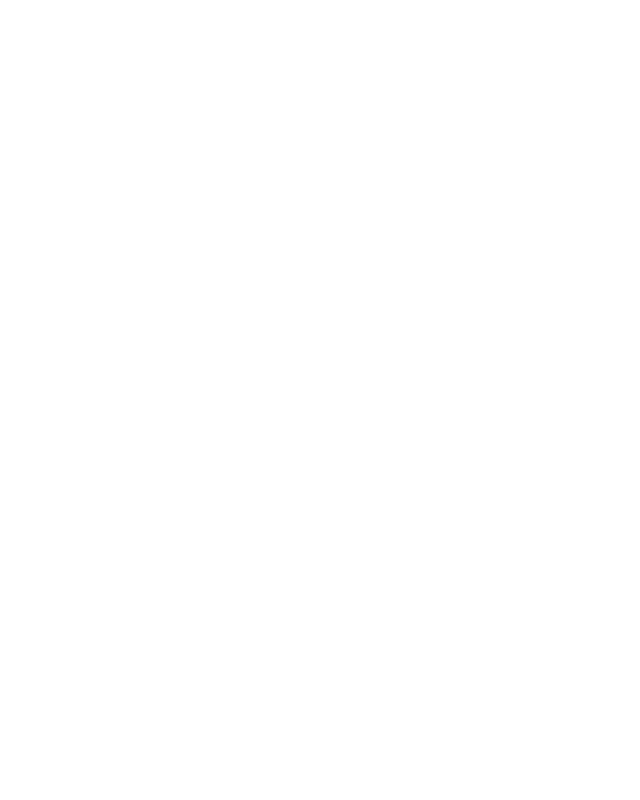
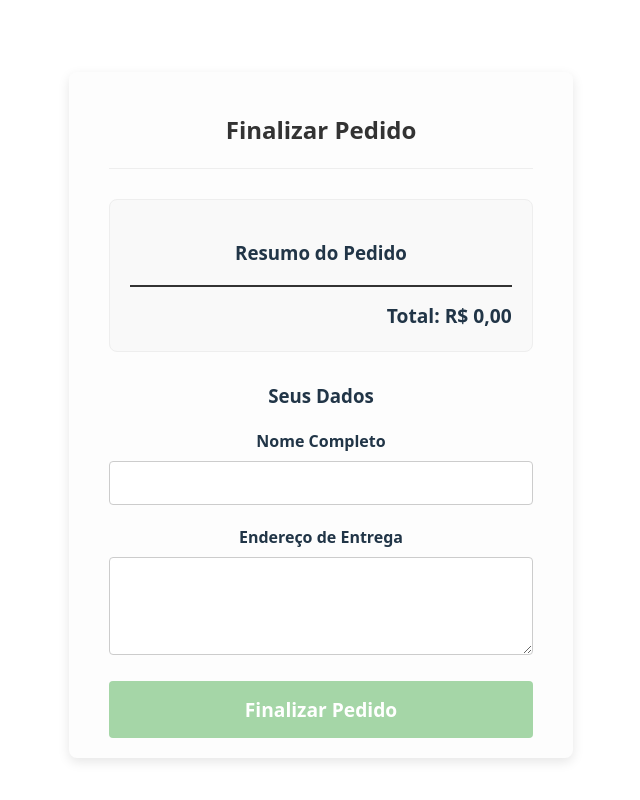
Before and after one commit to ClauM5/hortifruti-pwa, a React (Vite) app in the folder frontend/: page /checkout in a window 1280 px wide. Before the commit this address had no page. Shown: the top 800 px of the page, without its empty margins (319-959 px from the left). Built offline with nearby package versions, Linux system fonts and the light colour scheme.

Commit message:
Implementa página e fluxo de checkout

```diff
--- a/frontend/src/App.jsx
+++ b/frontend/src/App.jsx
@@ -1,20 +1,20 @@
-// Arquivo: frontend/src/App.jsx (Versão Final com CartProvider)
+// Arquivo: frontend/src/App.jsx (Final com rota de Checkout)
 
 import React from 'react';
 import { BrowserRouter as Router, Routes, Route } from 'react-router-dom';
 import HomePage from './pages/HomePage';
 import AdminPage from './pages/AdminPage';
+import CheckoutPage from './pages/CheckoutPage'; // 1. Importe a nova página
 import { CartProvider } from './context/CartContext';
 
 function App() {
   return (
-    // O CartProvider abraça o Router para que todas as rotas/páginas
-    // tenham acesso ao estado do carrinho de compras.
     <CartProvider>
       <Router>
         <Routes>
           <Route path="/" element={<HomePage />} />
           <Route path="/admin" element={<AdminPage />} />
+          <Route path="/checkout" element={<CheckoutPage />} /> {/* 2. Adicione a nova rota */}
         </Routes>
       </Router>
     </CartProvider>
--- a/frontend/src/components/Cart.css
+++ b/frontend/src/components/Cart.css
@@ -54,3 +54,21 @@
     text-align: right;
     font-size: 1.2rem;
 }
+/* Estilo adicional para o botão de checkout */
+.checkout-button {
+    width: 100%;
+    padding: 12px;
+    margin-top: 20px;
+    background-color: #4CAF50;
+    color: white;
+    border: none;
+    border-radius: 4px;
+    font-size: 1rem;
+    font-weight: bold;
+    cursor: pointer;
+    transition: background-color 0.2s;
+}
+
+.checkout-button:hover {
+    background-color: #45a049;
+}
--- a/frontend/src/components/Cart.jsx
+++ b/frontend/src/components/Cart.jsx
@@ -1,14 +1,17 @@
-// Arquivo: frontend/src/components/Cart.jsx
+// Arquivo: frontend/src/components/Cart.jsx (Final com botão de Checkout)
 
 import React from 'react';
 import { useCart } from '../context/CartContext';
+import { useNavigate } from 'react-router-dom'; // 1. Importe useNavigate
 import './Cart.css';
 
 function Cart() {
   const { cartItems, removeFromCart, updateQuantity } = useCart();
+  const navigate = useNavigate(); // 2. Inicialize o hook
 
   const total = cartItems.reduce((sum, item) => sum + Number(item.preco) * item.quantity, 0);
 
+  // Se o carrinho está vazio, não mostra o botão
   if (cartItems.length === 0) {
     return (
       <div className="cart-container">
@@ -36,6 +39,15 @@
       <div className="cart-total">
         <strong>Total: R$ {total.toFixed(2).replace('.',',')}</strong>
       </div>
+
+      {/* 3. Adicione o botão de checkout */}
+      <button
+        className="checkout-button"
+        onClick={() => navigate('/checkout')}
+      >
+        Finalizar Pedido
+      </button>
+
     </div>
   );
 }
--- /dev/null
+++ b/frontend/src/pages/CheckoutPage.css
@@ -0,0 +1,88 @@
+/* Arquivo: frontend/src/pages/CheckoutPage.css */
+
+.checkout-container {
+    max-width: 700px;
+    margin: 40px auto;
+    padding: 20px 40px;
+    background: #fdfdfd;
+    border-radius: 8px;
+    box-shadow: 0 4px 12px rgba(0,0,0,0.1);
+}
+
+.checkout-container h2 {
+    text-align: center;
+    color: #333;
+    border-bottom: 1px solid #eee;
+    padding-bottom: 20px;
+    margin-bottom: 30px;
+}
+
+.order-summary {
+    margin-bottom: 30px;
+    padding: 20px;
+    background: #f9f9f9;
+    border: 1px solid #eee;
+    border-radius: 8px;
+}
+
+.summary-item {
+    display: flex;
+    justify-content: space-between;
+    margin-bottom: 10px;
+}
+
+.summary-total {
+    margin-top: 15px;
+    padding-top: 15px;
+    border-top: 2px solid #333;
+    font-size: 1.2rem;
+    font-weight: bold;
+    text-align: right;
+}
+
+.checkout-form label {
+    display: block;
+    margin-bottom: 8px;
+    font-weight: bold;
+}
+
+.checkout-form input,
+.checkout-form textarea {
+    width: 100%;
+    padding: 12px;
+    margin-bottom: 20px;
+    border: 1px solid #ccc;
+    border-radius: 4px;
+    font-size: 1rem;
+    box-sizing: border-box; /* Garante que padding não afete a largura total */
+}
+
+.primary-button {
+    width: 100%;
+    padding: 15px;
+    background-color: #4CAF50;
+    color: white;
+    border: none;
+    border-radius: 4px;
+    font-size: 1.2rem;
+    font-weight: bold;
+    cursor: pointer;
+    transition: background-color 0.2s;
+}
+
+.primary-button:hover:not(:disabled) {
+    background-color: #45a049;
+}
+
+.primary-button:disabled {
+    background-color: #a5d6a7;
+    cursor: not-allowed;
+}
+
+.success-message {
+    text-align: center;
+}
+
+.success-message h2 {
+    color: #4CAF50;
+}
--- /dev/null
+++ b/frontend/src/pages/CheckoutPage.jsx
@@ -0,0 +1,124 @@
+// Arquivo: frontend/src/pages/CheckoutPage.jsx
+
+import React, { useState } from 'react';
+import { useCart } from '../context/CartContext';
+import { useNavigate } from 'react-router-dom';
+import './CheckoutPage.css';
+
+const API_PEDIDOS_URL = 'https://hortifruti-backend.onrender.com/api/pedidos';
+
+function CheckoutPage() {
+  const { cartItems, addToCart, removeFromCart, updateQuantity } = useCart(); // Adicionamos as funções do carrinho para limpar depois
+  const navigate = useNavigate();
+
+  const [formData, setFormData] = useState({
+    nome_cliente: '',
+    endereco_cliente: '',
+  });
+
+  const [isLoading, setIsLoading] = useState(false);
+  const [error, setError] = useState('');
+  const [pedidoSucesso, setPedidoSucesso] = useState(null);
+
+  const total = cartItems.reduce((sum, item) => sum + Number(item.preco) * item.quantity, 0);
+
+  const handleInputChange = (e) => {
+    const { name, value } = e.target;
+    setFormData(prevState => ({ ...prevState, [name]: value }));
+  };
+
+  const handleSubmit = async (e) => {
+    e.preventDefault();
+    setIsLoading(true);
+    setError('');
+
+    const pedido = {
+      ...formData,
+      itens: cartItems,
+    };
+
+    try {
+      const response = await fetch(API_PEDIDOS_URL, {
+        method: 'POST',
+        headers: { 'Content-Type': 'application/json' },
+        body: JSON.stringify(pedido),
+      });
+
+      if (!response.ok) {
+        throw new Error('Houve um problema ao finalizar seu pedido. Tente novamente.');
+      }
+
+      const result = await response.json();
+      setPedidoSucesso(result.pedidoId);
+      // Limpar o carrinho - aqui vamos precisar de uma nova função no context
+      // Por enquanto, vamos apenas mostrar a mensagem de sucesso
+
+    } catch (err) {
+      setError(err.message);
+    } finally {
+      setIsLoading(false);
+    }
+  };
+
+  // Se o pedido foi um sucesso, mostra uma mensagem de agradecimento
+  if (pedidoSucesso) {
+    return (
+      <div className="checkout-container success-message">
+        <h2>Obrigado pelo seu pedido!</h2>
+        <p>Seu pedido nº <strong>{pedidoSucesso}</strong> foi recebido com sucesso.</p>
+        <p>Em breve você receberá atualizações sobre a entrega.</p>
+        <button onClick={() => navigate('/')} className="primary-button">Voltar para a Loja</button>
+      </div>
+    );
+  }
+
+  return (
+    <div className="checkout-container">
+      <h2>Finalizar Pedido</h2>
+
+      <div className="order-summary">
+        <h3>Resumo do Pedido</h3>
+        {cartItems.map(item => (
+          <div key={item.id} className="summary-item">
+            <span>{item.quantity}x {item.nome}</span>
+            <span>R$ {(Number(item.preco) * item.quantity).toFixed(2).replace('.', ',')}</span>
+          </div>
+        ))}
+        <div className="summary-total">
+          <strong>Total: R$ {total.toFixed(2).replace('.', ',')}</strong>
+        </div>
+      </div>
+
+      <form onSubmit={handleSubmit} className="checkout-form">
+        <h3>Seus Dados</h3>
+        <label htmlFor="nome_cliente">Nome Completo</label>
+        <input
+          type="text"
+          id="nome_cliente"
+          name="nome_cliente"
+          value={formData.nome_cliente}
+          onChange={handleInputChange}
+          required
+        />
+
+        <label htmlFor="endereco_cliente">Endereço de Entrega</label>
+        <textarea
+          id="endereco_cliente"
+          name="endereco_cliente"
+          value={formData.endereco_cliente}
+          onChange={handleInputChange}
+          required
+          rows="4"
+        />
+
+        {error && <p className="error-message">{error}</p>}
+
+        <button type="submit" disabled={isLoading || cartItems.length === 0} className="primary-button">
+          {isLoading ? 'Enviando Pedido...' : 'Finalizar Pedido'}
+        </button>
+      </form>
+    </div>
+  );
+}
+
+export default CheckoutPage;
```
